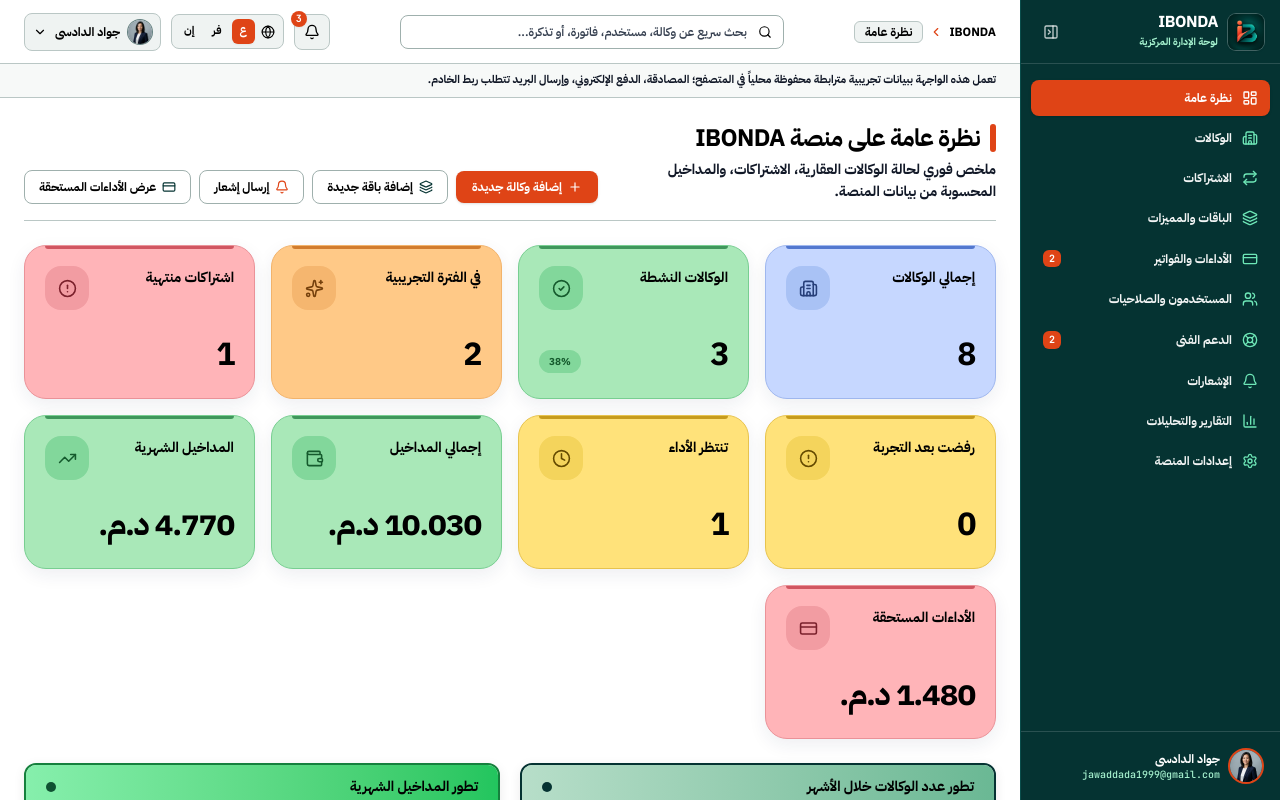
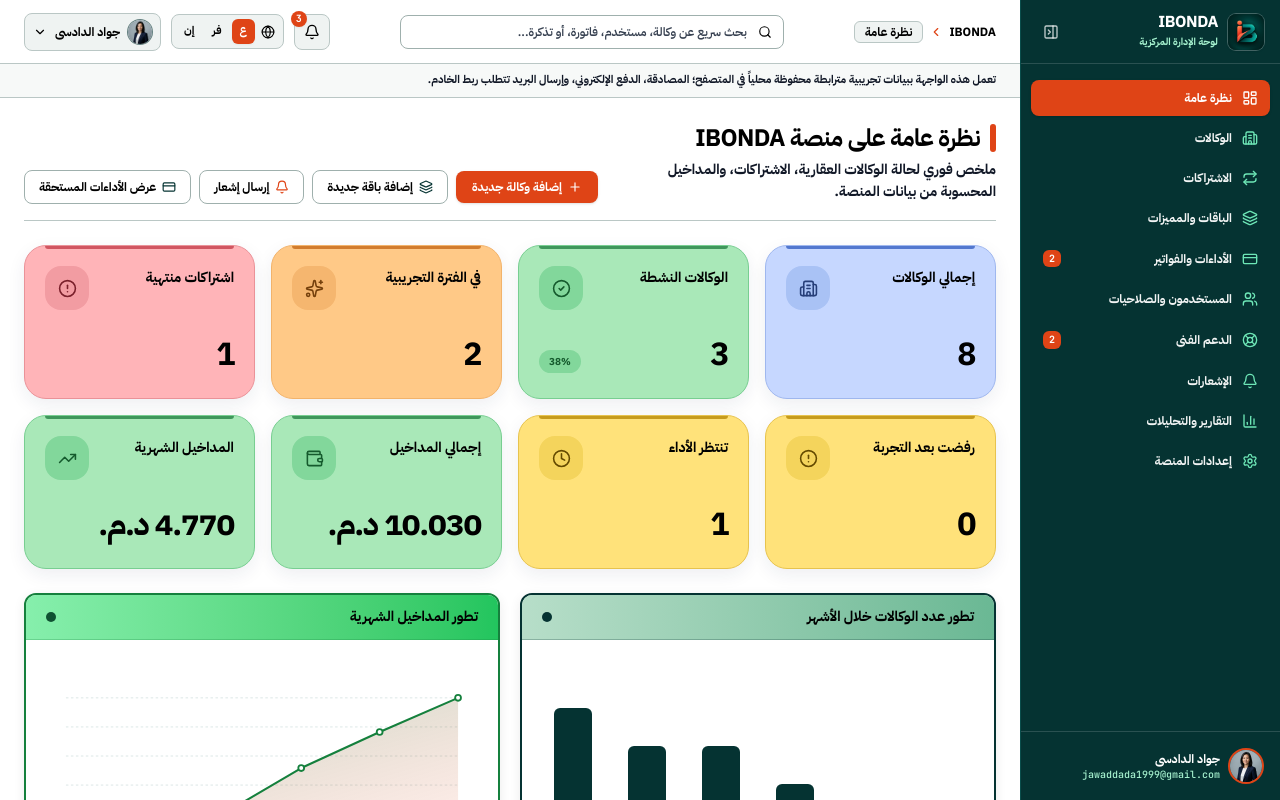
Before and after one commit to jawaddada1999-svg/MEINE, a React (Vite) app: page / in a window 1280 px wide. Shown: the top 800 px of the page. Built offline with nearby package versions, Linux system fonts and the light colour scheme.

Commit message:
Remove due payments statistic card

```diff
--- a/src/components/views/OverviewView.tsx
+++ b/src/components/views/OverviewView.tsx
@@ -56,10 +56,6 @@ export function OverviewView({
     const monthlyRevenue = paidPayments
       .filter((p) => (p.paymentDate || p.createdAt).startsWith(currentMonthPrefix))
       .reduce((sum, p) => sum + p.amount, 0);
-    const duePaymentsAmount = payments
-      .filter((p) => p.status === 'pending' || p.status === 'overdue')
-      .reduce((sum, p) => sum + p.amount, 0);
-
     const activeRate = totalAgencies > 0 ? Math.round((activeAgencies / totalAgencies) * 100) : 0;
 
     return {
@@ -71,7 +67,6 @@ export function OverviewView({
       pendingPaymentAgencies,
       totalRevenue,
       monthlyRevenue,
-      duePaymentsAmount,
       activeRate,
     };
   }, [agencies, payments]);
@@ -207,12 +202,6 @@ export function OverviewView({
       value: formatCurrency(stats.monthlyRevenue, settings.currency, lang),
       icon: TrendingUp,
       tone: 'success',
-    },
-    {
-      label: t.overview.duePayments,
-      value: formatCurrency(stats.duePaymentsAmount, settings.currency, lang),
-      icon: CreditCard,
-      tone: 'danger',
     },
   ];
 
```
